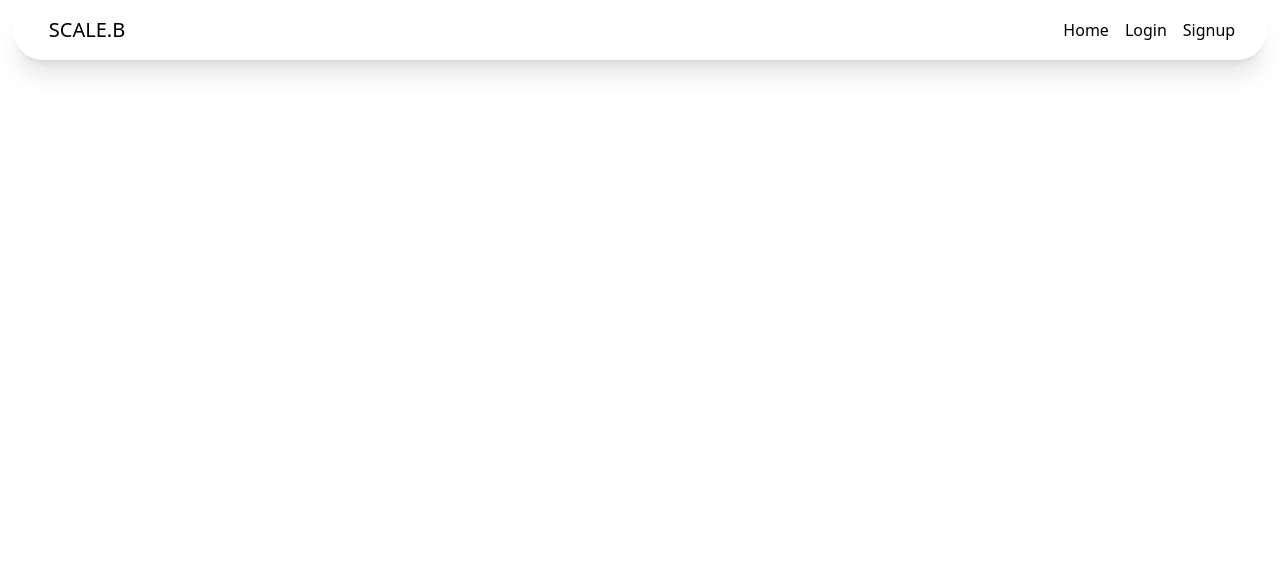
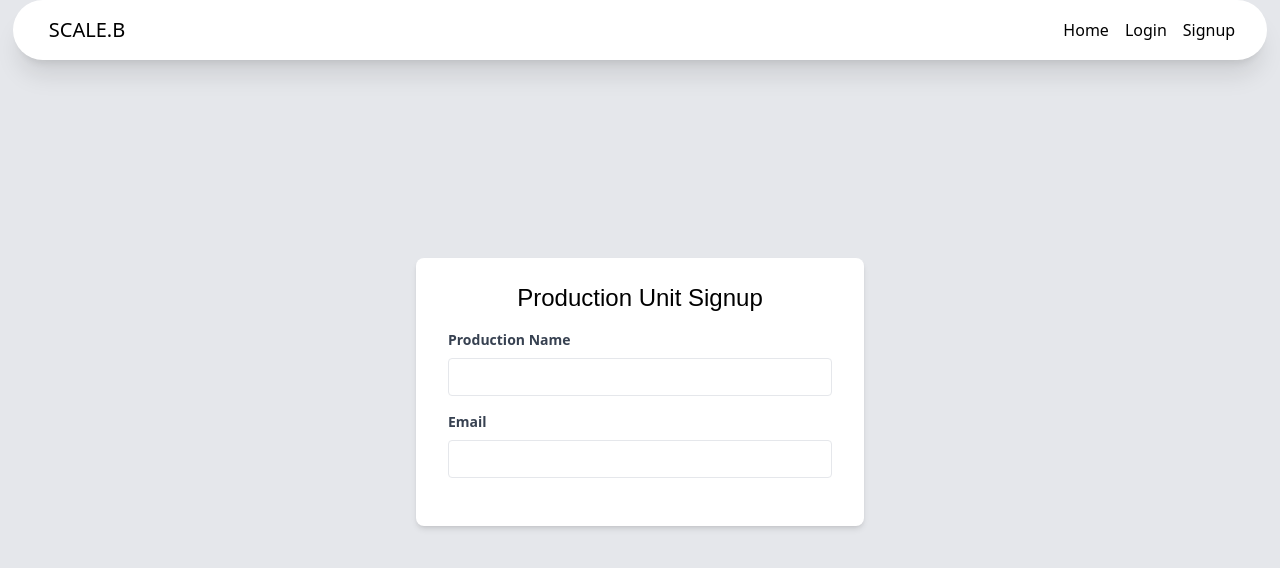
Before and after one commit to ahammedalip/scaleb_frontend, a React (Vite) app: page /production/signup in a window 1280 px wide. Shown: the top 568 px of the page. Built offline with nearby package versions, Linux system fonts and the light colour scheme; a web font is replaced by a local one.

Commit message:
creating signup for production unit

```diff
--- a/src/App.tsx
+++ b/src/App.tsx
@@ -6,6 +6,8 @@ import AdminLogin from './pages/SuperAdmin/AdminLogin'
 import AdminHome from './pages/SuperAdmin/AdminHome'
 import RetailerSignUp from './pages/Retailer/signup.tsx/RetailerSignUp'
 import RetailerLogin from './pages/Retailer/RetailerLogin'
+import RetailerHome from './pages/Retailer/home/RetailerHome'
+import ProductionSignup from './pages/Production/Signup/ProductionSignup'
 
 
 function App() {
@@ -20,6 +22,8 @@ function App() {
       <Route path='/admin/home' element={<AdminHome/>} />
       <Route path= '/retail/signup' element={<RetailerSignUp/>} />
       <Route path='/retail/login' element={<RetailerLogin/>}/>
+      <Route path='/retail/home' element={<RetailerHome/>}/>
+      <Route path='/production/signup' element={<ProductionSignup/>}/>
     </Routes>
 
 
--- /dev/null
+++ b/src/components/Production/SignupProduction.css
@@ -0,0 +1,3 @@
+.heading_font{
+     font-family: 'Public Sans', sans-serif;
+}
--- /dev/null
+++ b/src/components/Production/SignupProduction.tsx
@@ -0,0 +1,56 @@
+import React from 'react'
+import {useForm, SubmitHandler} from 'react-hook-form'
+import { useNavigate } from 'react-router-dom'
+import './SignupProduction.css'
+
+interface SignupForm{
+    productionName : string,
+    email: string,
+    password: string
+}
+
+function SignupProduction() {
+
+const {register, handleSubmit, formState:{errors}} = useForm<SignupForm>();
+const navigate = useNavigate()
+const onSubmit : SubmitHandler<SignupForm>= async (data)=>{
+    console.log(data);
+}
+  return (
+    <div className='flex justify-center items-center h-screen bg-gray-200'>
+        <form onSubmit={handleSubmit(onSubmit)} className='bg-white shadow-md rounded-lg px-8 pt-6 pb-8 mb-4 w-full max-w-md'>
+            <div className=' mb-4 text-center font-medium text-2xl'>
+                <h2 className='heading_font'>Production Unit Signup</h2>
+            </div>
+
+            <div className='mb-4'>
+                <label htmlFor="productionName" className='block text-gray-700 text-sm font-bold mb-2'>
+                    Production Name
+                </label>
+                <input
+                id='productionName' className='border rounded w-full py-2 px-3 text-gray-700 leading-tight focus:outline-none focus:shadow-outline'
+                {...register('productionName', {required: 'Name is required',
+                minLength:{
+                    value:6,
+                    message:'Name should be atleast 6 character'
+                }})} />
+                {errors.productionName && <p className='text-red-500 text-xs italic'>{errors.productionName.message}</p>}
+            </div>
+
+            <div className='mb-4'>
+                <label htmlFor="email" className='block text-gray-700 text-sm font-bold mb-2'> Email</label>
+                <input id='email' className='border rounded w-full py-2 px-3 text-gray-700 leading-tight focus:outline-none focus:shadow-outline'
+                {...register('email',{required: 'Email is mandatory'}
+                ) } />
+                {errors.email && <p className='text-red-500 text-xs italic'> {errors.email.message} </p> }
+
+            </div>
+
+
+        </form>
+
+    </div>
+  )
+}
+
+export default SignupProduction
--- /dev/null
+++ b/src/components/Retailer/home/Home.retailer.tsx
@@ -0,0 +1,11 @@
+import React from 'react'
+
+function HomeRetailer() {
+  return (
+    <div className='pt-20'>
+        <h3>ksldjfsdfsdfsd</h3>
+    </div>
+  )
+}
+
+export default HomeRetailer
--- a/src/components/Retailer/signup/Retailer.signup.tsx
+++ b/src/components/Retailer/signup/Retailer.signup.tsx
@@ -1,24 +1,20 @@
 import React, { ChangeEvent, FormEvent, useEffect, useState } from 'react'
-import { useNavigate } from 'react-router-dom';
+import {  useNavigate } from 'react-router-dom';
 import api from '../../../axios/api.ts'
-
 
 interface FormData {
   retailerName?: string;
   email?: string;
   password?: string;
-
 }
 
-
-
 function Retailersignup() {
+  const navigate=  useNavigate();
   const [formData, setFormData] = useState<FormData>({})
   const [otp, setOTP] = useState<string>('')
   const [error, setError] = useState<string>('')
   const [isOtpSent, setIsOtpSent] = useState(false);
   const [passwordError, setPasswordError] = useState<string>('')
-
 
   const handleChange = async (e: ChangeEvent<HTMLInputElement>) => {
     setFormData({ ...formData, [e.target.id]: e.target.value })
@@ -28,7 +24,6 @@ function Retailersignup() {
     } else {
       setPasswordError('')
     }
-
     console.log(formData);
   }
   const validateFormData = () => {
@@ -39,20 +34,14 @@ function Retailersignup() {
       setError('Retailer Name is required.');
       return false;
     }
-
-    // Check if email is empty or invalid
     if (!email || !/\S+@\S+\.\S+/.test(email)) {
       setError('Please enter a valid email address.');
       return false;
     }
-
-    // Check if password is empty or too short
-    if (!password || password.length <  6) {
+    if (!password || password.length < 6) {
       setError('Please enter a password');
       return false;
     }
-
-    // If we reach here, all fields are valid
     setError('');
     return true;
   };
@@ -60,14 +49,13 @@ function Retailersignup() {
   const handleSubmitCred = async (e: FormEvent<HTMLFormElement>) => {
     e.preventDefault();
     console.log(formData);
-    console.log('validate',validateFormData);
-    if(!validateFormData()){
-
+    console.log('validate', validateFormData);
+    if (!validateFormData()) {
       return;
     }
+
     try {
-
-      const response = await api.post('/retailer/signup/verify_cred', formData, {
+      const response = await api.post('/retailer/auth/verify_cred', formData, {
         headers: {
           "Content-Type": "application/json"
         }
@@ -77,13 +65,11 @@ function Retailersignup() {
       if (data.success === true && data.message == 'OTP send succesfully') {
         setIsOtpSent(true);
       }
-
     }
     catch (err: any) {
       console.log(err?.response.data);
       setError(err?.response.data.message || "An error occured");
     }
-
   }
   const handleOTPChange = async (e: ChangeEvent<HTMLInputElement>) => {
     setOTP(e.target.value)
@@ -92,18 +78,21 @@ function Retailersignup() {
   }
   const handleSubmitOTP = async (e: FormEvent<HTMLFormElement>) => {
     e.preventDefault()
-    const signupData ={
+    const signupData = {
       formData, otp
     }
     try {
-      const response =await api.post('/retailer/signup/verify_otp',signupData, {
-        headers:{
+      const response = await api.post('/retailer/auth/verify_otp', signupData, {
+        headers: {
           "Content-Type": 'application/json'
         }
       })
       const data = response.data;
       console.log(data);
-    } catch (error) {
+      if(data.success=== true){
+        navigate('/retail/login')
+      }
+    } catch (error:any) {
       console.log(error?.response.data);
       setError(error?.response.data.message || "An error occured");
     }
@@ -119,8 +108,6 @@ function Retailersignup() {
           <div className=' flex items-center justify-center h-full '>
             <div className=' ml-48 bg-white  p-8 shadow-left-bottom rounded-tl-md rounded-bl-md w-96'>
               {!isOtpSent ? (
-
-
                 <form className=' grad' onSubmit={handleSubmitCred}>
                   <h2 className='text-2xl font-bold mb-4 text-center'> Retailer SignUp</h2>
                   <div className='mb-4 pt-4'>
@@ -129,10 +116,8 @@ function Retailersignup() {
                     )}
                   </div>
                   <div className='mb-4'>
-
                     <h1 className='ml-3'>Name<span className='text-red-500'>*</span>:</h1>
                     <input type="text" id='retailerName' className='w-full px-3 py-2 border rounded-md focus:outline-none focus:border-blue-500' placeholder='Enter your retailer name' onChange={handleChange} />
-
                   </div>
                   <div className='mb-4'>
                     <h1 className='ml-3'>email<span className='text-red-500'>*</span>:</h1>
@@ -140,7 +125,6 @@ function Retailersignup() {
                   </div>
                   <div className='mb-4'>
                     <h1 className='ml-3'>Password<span className='text-red-500'>*</span>:</h1>
-
                     <input type="password" id='password' className='w-full px-3 py-2 border rounded-md focus:outline-none focus:border-blue-500' placeholder='Enter your password' onChange={handleChange} />
                     {passwordError && <div className="text-red-500 text-xs mt-1">{passwordError}</div>}
                   </div>
@@ -161,7 +145,6 @@ function Retailersignup() {
                     <div className='mb-4 flex '>
                       <div className='flex-auto'>
                         <input type="text" id='otp' className='w-32 px-3 py-2 border rounded-md focus:outline-none focus:border-blue-500' placeholder='OTP' onChange={handleOTPChange} />
-
                       </div>
                       <div className='flex-auto'>
                         <button
@@ -171,21 +154,17 @@ function Retailersignup() {
                           Verify and Submit
                         </button>
                       </div>
-
                     </div>
-
                   </form>
                 </div>
-
               )}
             </div>
             <div className='shadow-bo rounded-tr-md rounded-br-md'>
-              <img src="../../../../public/images/signupSide.jpg" alt=""  className=' max-w-[444px] shadow-bottom-right rounded-tr-md rounded-br-md'/>
+              <img src="../../../../public/images/signupSide.jpg" alt="" className=' max-w-[444px] shadow-bottom-right rounded-tr-md rounded-br-md' />
             </div>
           </div>
         </div>
       </div>
-
     </div>
   )
 }
--- /dev/null
+++ b/src/pages/Production/Signup/ProductionSignup.tsx
@@ -0,0 +1,12 @@
+import React from 'react'
+import SignupProduction from '../../../components/Production/SignupProduction'
+
+function ProductionSignup() {
+  return (
+    <div>
+        <SignupProduction/>
+    </div>
+  )
+}
+
+export default ProductionSignup
--- /dev/null
+++ b/src/pages/Retailer/home/RetailerHome.tsx
@@ -0,0 +1,11 @@
+import React from 'react'
+import HomeRetailer from '../../../components/Retailer/home/Home.retailer'
+function RetailerHome() {
+  return (
+    <div>
+        <HomeRetailer/>
+    </div>
+  )
+}
+
+export default RetailerHome
```
